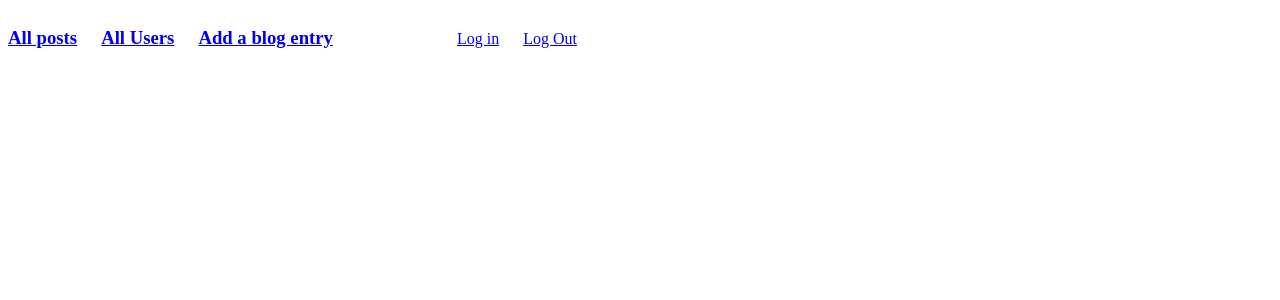
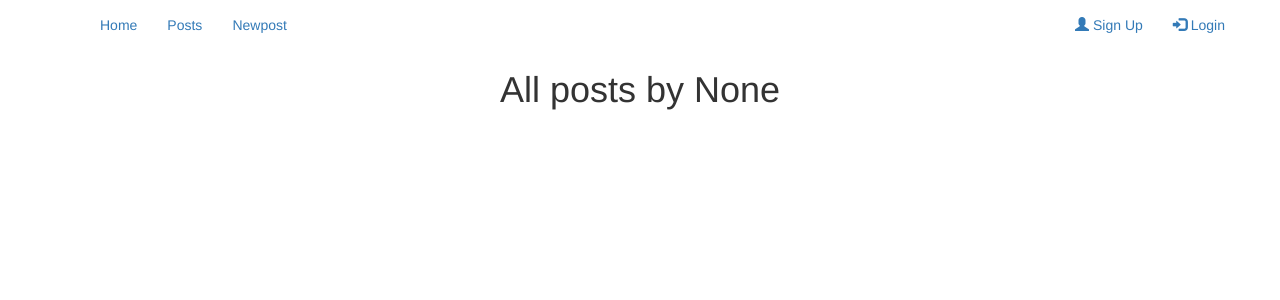
Before and after one commit to mmoha4115/blogz, a Flask app: page /singleUser in a window 1280 px wide. Shown: the top 300 px of the page. Run offline with Flask 2, Linux system fonts and the light colour scheme; data that the repository does not hold is empty; some libraries are stand-ins or nearby versions.

Commit message:
added bootstrap to newpost and to complete adding bootstrap to all html files and add some pretty css-side note: need to learn ux and ui basics to improve on creativity

```diff
--- a/templates/base.html
+++ b/templates/base.html
@@ -4,16 +4,39 @@
     <title>{{title}} </title>
 
     <link rel="stylesheet" type= "text/css" href="/static/styles/main.css">
+    <meta charset="utf-8">
+    <meta name="viewport" content="width=device-width, initial-scale=1">
+     <link rel="stylesheet" href="https://maxcdn.bootstrapcdn.com/bootstrap/3.3.7/css/bootstrap.min.css">
+    <link href="https://fonts.googleapis.com/css?family=Montserrat" rel="stylesheet">
+    <script src="https://ajax.googleapis.com/ajax/libs/jquery/3.3.1/jquery.min.js"></script>
+    <script src="https://maxcdn.bootstrapcdn.com/bootstrap/3.3.7/js/bootstrap.min.js"></script>
 
     </head>
 <body>
-        <a href="./blog" style="display:inline-block; margin-right: 20px;"><h3>All posts </h3></a>
+<div class="container">
+
+        <div class="container">
+                <ul class="nav navbar-nav">
+                  <li class="active"><a href="./">Home</a></li>
+                  <li class="dropdown"><a  href="./blog">Posts</a>
+                  </li>
+                  <li><a href="./newpost">Newpost</a></li>
+                </ul>
+                <ul class="nav navbar-nav navbar-right">
+                  <li><a href="./register"><span class="glyphicon glyphicon-user"></span> Sign Up</a></li>
+                  <li><a href="./login"><span class="glyphicon glyphicon-log-in"></span> Login</a></li>
+                </ul>
+              </div>
+            </nav>
+          </div>
+
+        <!-- <a href="./blog" style="display:inline-block; margin-right: 20px;"><h3>All posts </h3></a>
         <a href="./" style="display:inline-block; margin-right: 20px;">  <h3>All Users</h3></a>
          <a href="./newpost" style="display:inline-block;">  <h3>Add a blog entry</h3></a>
 
           <a href="./login" style="display:inline-block; text-align:left; margin-left: 120px;">Log in</a>
 
-          <a href="./logout" style="display:inline-block; text-align:left; margin-left: 20px;">Log Out</a>
+          <a href="./logout" style="display:inline-block; text-align:left; margin-left: 20px;">Log Out</a> -->
 
     {% with messages = get_flashed_messages(with_categories=True) %}
     <ul>
@@ -26,5 +49,6 @@
     {%  block content%}
 
     {% endblock %}
+  </div>
 </body>
 </html>
--- a/templates/blog.html
+++ b/templates/blog.html
@@ -8,7 +8,7 @@
   <a href="/viewpost?post_id={{ post.id }}" ><h2><strong>{{ post.title }}</strong></h2></a>
    {{ post.body }}
    {{post.ownerid}}
-   <h6>Written by <a href="./singleUser?user={{ post.author }}">{{post.author}}</a></h6>
+   <h6>Written by <a href="./singleUser?user={{ post.author }}">{{post.author}} </a> on {{post.pub_date}}.</h6>
    <hr />
    {% endfor %}
    {% for page_num in posts.iter_pages(left_edge=1,right_edge=1,left_current=1,right_current=2) %}
--- a/templates/singleUser.html
+++ b/templates/singleUser.html
@@ -1,12 +1,13 @@
 {% extends "base.html" %}
 
 {% block content %}
+<div class="text-center"><h1>All posts by {{user}}</h1></div>
 
    {% for post in posts.items %}
   <a href="/viewpost?post_id={{ post.id }}" ><h2><strong>{{ post.title }}</strong></h2></a>
    {{ post.body }}
    {{post.ownerid}}
-   <h6>Written by <a href="./singleUser?user={{ post.author }}">{{post.author}}</a></h6>
+   <h6>Written by <a href="./singleUser?user={{ post.author }}">{{post.author}} </a> on {{post.pub_date}}.</h6>
    <hr />
    {% endfor %}
    {% for page_num in posts.iter_pages(left_edge=1,right_edge=1,left_current=1,right_current=2) %}
--- a/templates/viewpost.html
+++ b/templates/viewpost.html
@@ -4,6 +4,6 @@
 
 <h1 style="text-align:center; color:black;"><strong> {{post.title}}</strong></h1>
     <h3>{{ post.body}}</h3>
-    <h6>Written by <a href="./singleUser?user={{ post.author }}">{{post.author}}</a></h6>
+    <h6>Written by <a href="./singleUser?user={{ post.author }}">{{post.author}} </a> on {{post.pub_date}}.</h6>
 
     {% endblock %}
```
Also changed, not shown: models.py (+6 -1 lines), templates/newpost.html (+13 -16 lines).
